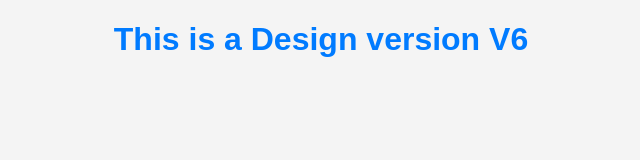
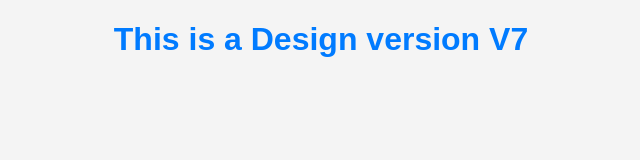
Before and after one commit to SohaniMondal/myrepo, a plain HTML site: page index.html in a window 1280 px wide. Shown: the full height of the page, 319-959 px from the left. Drawn offline with Linux system fonts and the light colour scheme.

Commit message:
changed the version tool 7

```diff
--- a/index.html
+++ b/index.html
@@ -10,7 +10,7 @@
 </head>
 
 <body>
-    <h1>This is a Design version V6</h1>
+    <h1>This is a Design version V7</h1>
 </body>
 
 </html>
```
